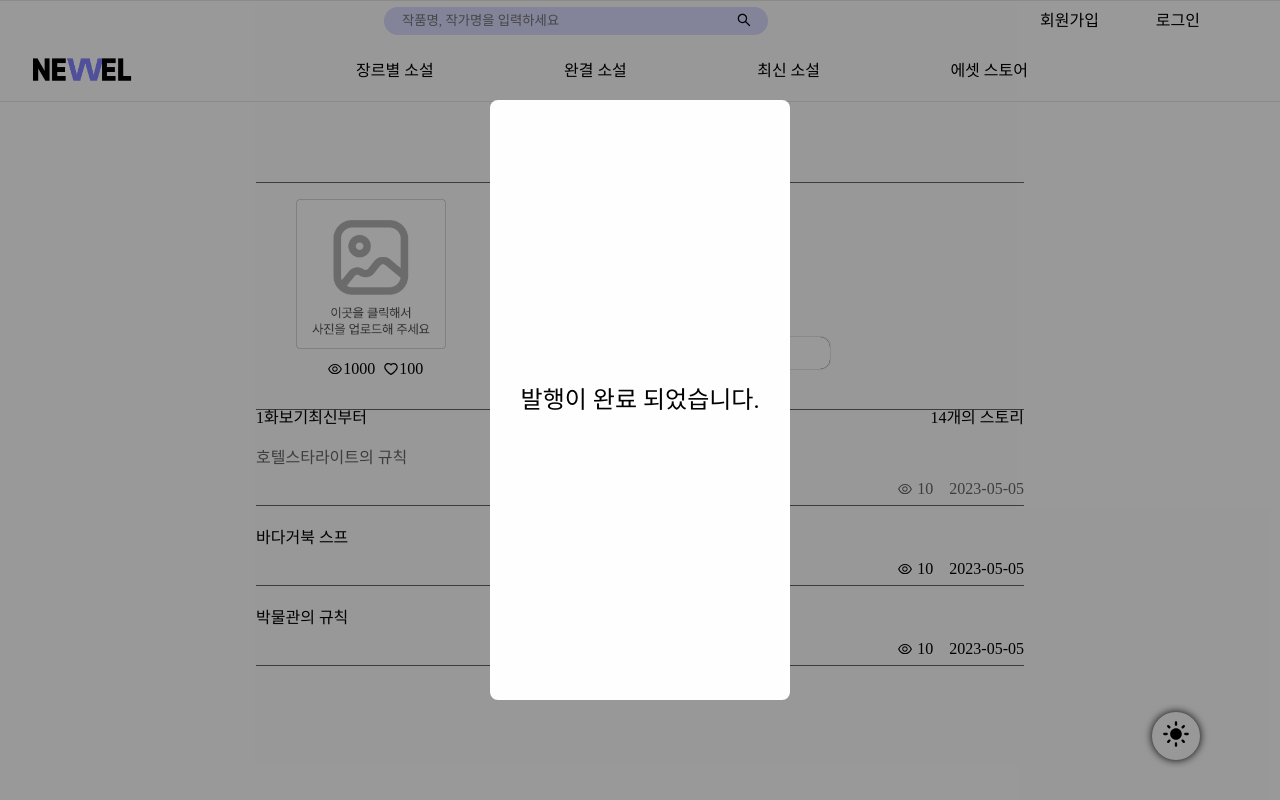
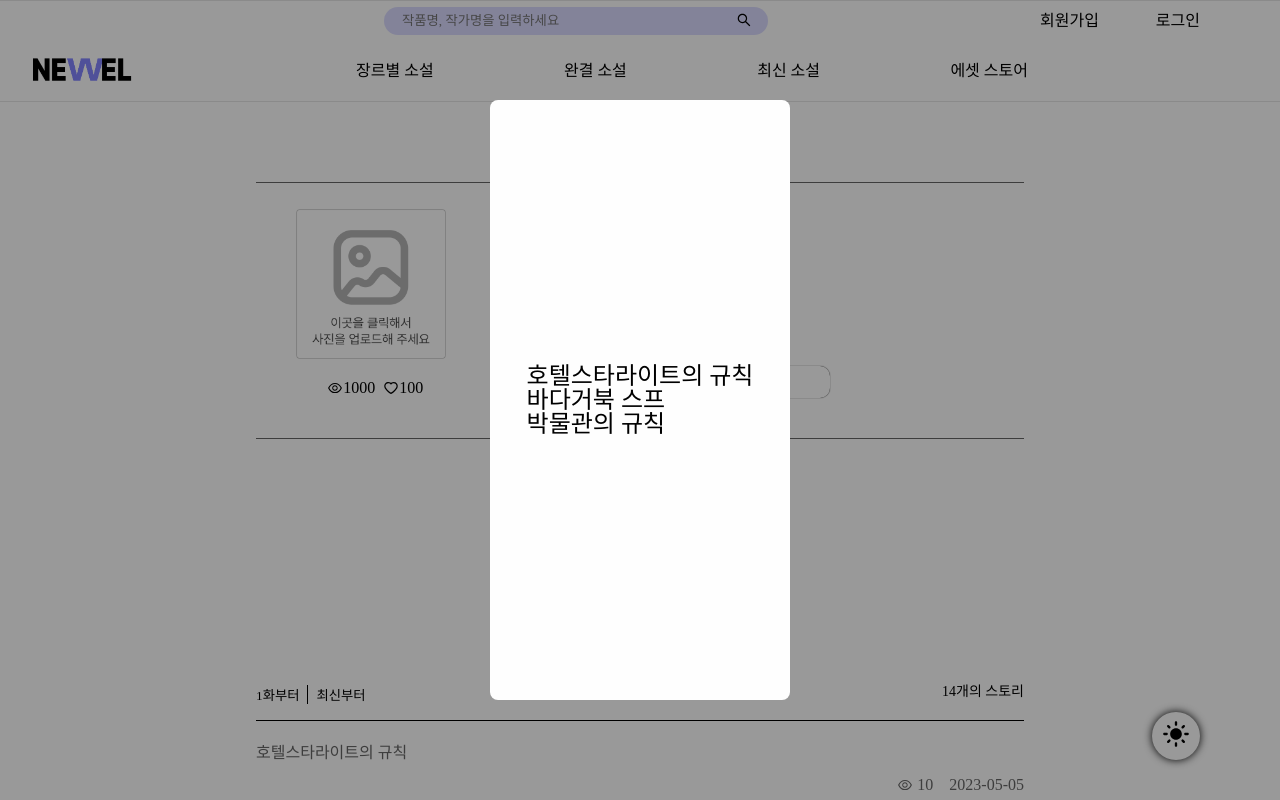
Before and after one commit to qgw13467/nevvel, a Next.js app in the folder frontend/nevvel/: page /series/1 in a window 1280 px wide. Both pictures are taken after a click on the button "선택구매". Shown: the top 800 px of the page. Built offline with nearby package versions, Linux system fonts and the light colour scheme.

Commit message:
feat(fe):add series page css

```diff
--- a/frontend/nevvel/src/components/series/SeriesHeader.tsx
+++ b/frontend/nevvel/src/components/series/SeriesHeader.tsx
@@ -8,6 +8,7 @@ import { AiOutlineEye } from 'react-icons/ai'
 import { mobile } from '@/src/util/Mixin';
 import { useRouter } from 'next/router';
 import { Modal } from '../common/Modal';
+import SeriesSelected from './SeriesSelected';
 
 type SeriesHeaderProps = {
     SeriesData: cover
@@ -59,7 +60,8 @@ function SeriesHeader({ SeriesData }: SeriesHeaderProps) {
                     setModal={setModalOpen}
                     width="300"
                     height="600"
-                    element={<div>발행이 완료 되었습니다.</div>}
+                    element={<SeriesSelected
+                        Info={Info} />}
                 />}
         </HeaderContainer>
     )
@@ -70,9 +72,6 @@ const HeaderContainer = styled.div`
     flex-direction: column;
     width: 100%;
     justify-content: center;
-
-
-
 `
 
 const HeaderTitle = styled.div`
@@ -83,6 +82,7 @@ const HeaderTitle = styled.div`
     border-bottom: 1px solid ${({ theme }) => theme.color.text3} ;
     padding-bottom: 2rem;
     padding-top: 2rem;
+    font-weight: 700;
 `
 const SeriesInfo = styled.div`
     display: flex;
@@ -95,6 +95,7 @@ const SeriesInfo = styled.div`
         flex-direction: column;
         align-items: center;
     }
+    height: 30vh;
 `
 const SeriesEx = styled.div`
     display: flex;
@@ -113,12 +114,13 @@ const SeriesCover = styled.div`
     display: flex;
     width: 30%;
     flex-direction: column;
-    justify-content: space-between;
+    justify-content: space-around;
     align-items: center;
 `
 
 const SeriesBtnContainer = styled.div`
     display: flex;
+    align-items: center;
 `
 const SeriesBtn = styled.button`
     /* border: 1px solid ${({ theme }) => theme.color.text1}; */
@@ -142,8 +144,8 @@ const SeriesText = styled.div`
     text-align: center;
     align-items: center;
     &.title{
-        font-weight: 700;
-        font-size: 28px;
+        font-weight: 600;
+        font-size: 22px;
         color:${({ theme }) => theme.color.text1};
     }
 
--- a/frontend/nevvel/src/components/series/SeriesMain.tsx
+++ b/frontend/nevvel/src/components/series/SeriesMain.tsx
@@ -13,10 +13,10 @@ function SeriesMain({SeriesData}:SeriesMainProps) {
     <MainContainer>
       <MainHeader>
         <BtnContainer>
-          <SortBtn>
-            1화보기
+          <SortBtn className='firstStory'>
+            1화부터
           </SortBtn>
-          <SortBtn>
+          <SortBtn className='newStory'>
             최신부터
           </SortBtn>
         </BtnContainer>
@@ -30,19 +30,30 @@ function SeriesMain({SeriesData}:SeriesMainProps) {
 const MainContainer = styled.div`
     display: flex;
     flex-direction: column;
+    margin-top: 30%;
 `
 const MainHeader = styled.div`
     display: flex;
     flex-direction: row;
     justify-content: space-between;
+    border-bottom: 1px solid ${({ theme })=> theme.color.text1};
+    padding-top: 1rem;
+    padding-bottom: 1rem;
+    font-size: 14px;
 `
 
 const BtnContainer = styled.div`
   display: flex;
   flex-direction: row;
 `
-const SortBtn = styled.div`
-
+const SortBtn = styled.button`
+  &.firstStory{
+    margin-right: 0.5rem;
+  }
+  &.newStory{
+    border-left: 1px solid ${({ theme })=>theme.color.text1};
+    padding-left: 0.5rem;
+  }
 `
 
 export default SeriesMain;
--- /dev/null
+++ b/frontend/nevvel/src/components/series/SeriesSelected.tsx
@@ -0,0 +1,23 @@
+import React from 'react'
+import { cover } from 'series'
+
+type SeriesSelectedProps = {
+    Info: cover
+}
+
+function SeriesSelected({ Info }: SeriesSelectedProps) {
+    const episodes = Info.episodes
+    return (
+        <div>
+            {episodes.map((episode, index) =>
+
+                <div key={index}>
+                    {episode.title}
+                </div>
+            )}
+
+        </div>
+    )
+}
+
+export default SeriesSelected
--- a/frontend/nevvel/src/pages/series/[id]/index.tsx
+++ b/frontend/nevvel/src/pages/series/[id]/index.tsx
@@ -19,6 +19,7 @@ const SeriesWrapper = styled.div`
   margin-left: 20%;
   margin-right: 20%;
   background-color: ${({ theme })=> theme.color.background};
+  height: 100%;
 `
 
 export default index
```
